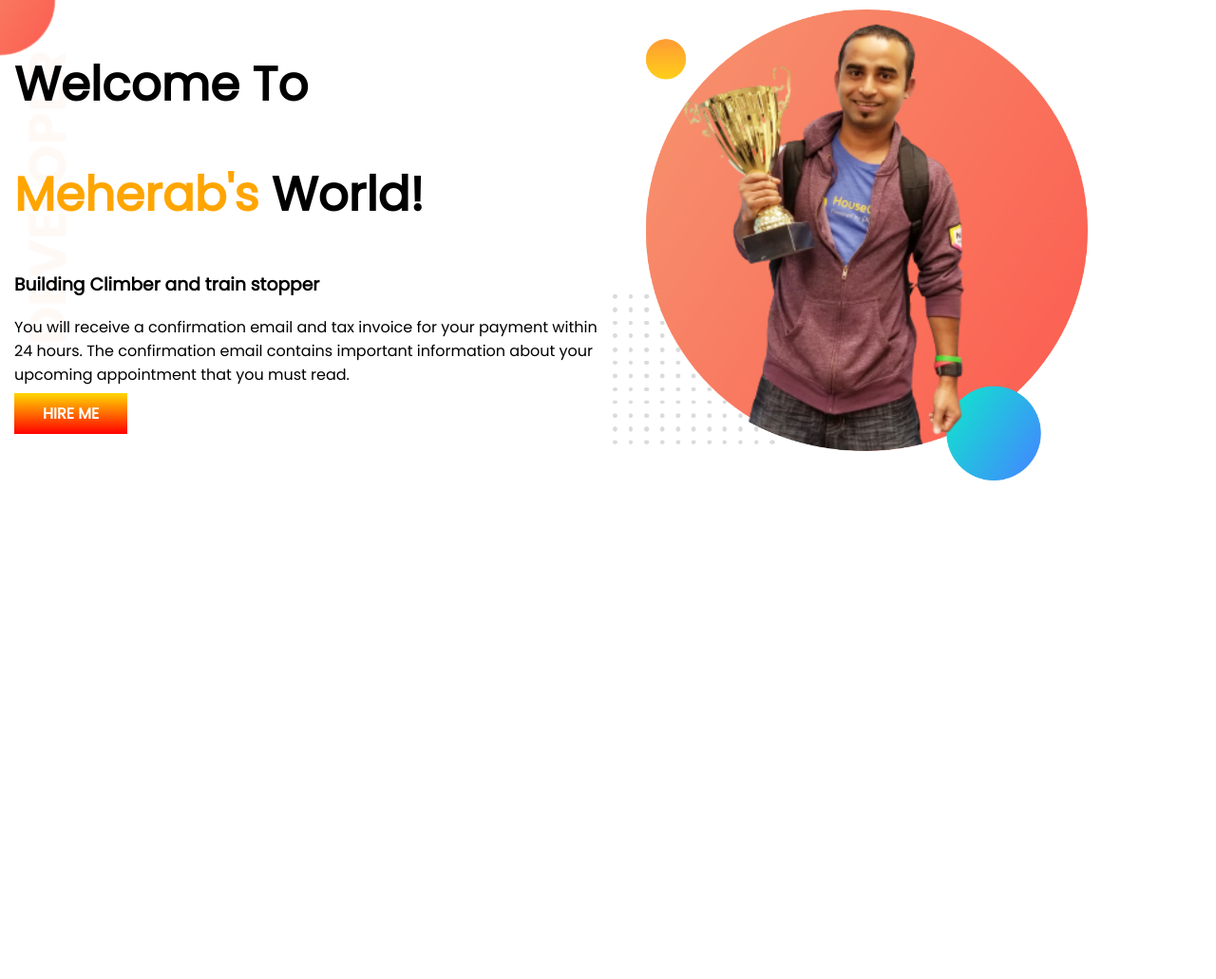
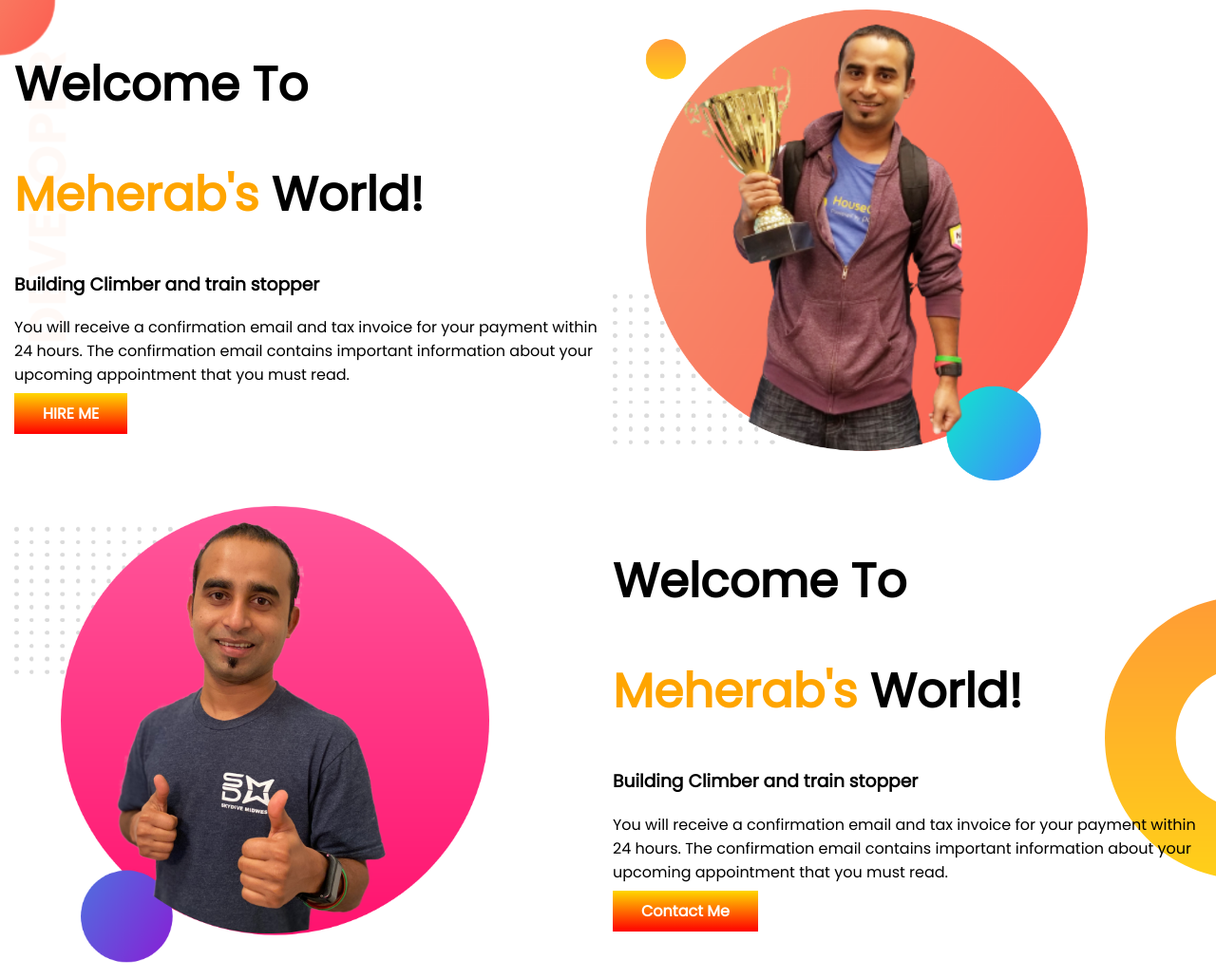
Before and after one commit to saif001ali/developer-portfolio, a plain HTML site: page index.html in a window 1280 px wide. Shown: the whole page at 95% size. Before the commit the page ends 800 px from the top, so only its background shows below. Drawn offline with Linux system fonts and the light colour scheme.

Commit message:
Dream Banner

```diff
--- a/index.html
+++ b/index.html
@@ -22,13 +22,30 @@
                 The confirmation email contains important information about your upcoming appointment that you must
                 read.
             </p>
-            <a class="button" target="blank" href="https://github.com/meherab-hossain">HIRE ME</a>
+            <a class="button" target="_blank" href="https://github.com/meherab-hossain">HIRE ME</a>
         </div>
 
         <div class="half-width">
             <img src="showOff/my-bg.png" alt="bg remove pic">
         </div>
     </section>
+
+    <section class="dream-banner">
+        <div class="half-width">
+            <img src="images/jhankar2.png" alt="bg remove pic2">
+        </div>
+
+        <div class="half-width">
+            <h1>Welcome To</h1>
+            <h1><span class="orange-color">Meherab's</span> World!</h1>
+            <h3>Building Climber and train stopper</h3>
+            <p>You will receive a confirmation email and tax invoice for your payment within 24 hours.
+                The confirmation email contains important information about your upcoming appointment that you must
+                read.
+            </p>
+            <a class="button" target="blank" href="https://github.com/meherab-hossain">Contact Me</a>
+        </div>
+    </section>
 </body>
 
 </html>
--- a/style.css
+++ b/style.css
@@ -30,3 +30,8 @@ section {
     background-image: url(images/top-banner.png);
     background-repeat: no-repeat;
 }
+.dream-banner {
+    background-image: url(images/dream-bg.png);
+    background-repeat: no-repeat;
+    background-position: right;
+}
```
